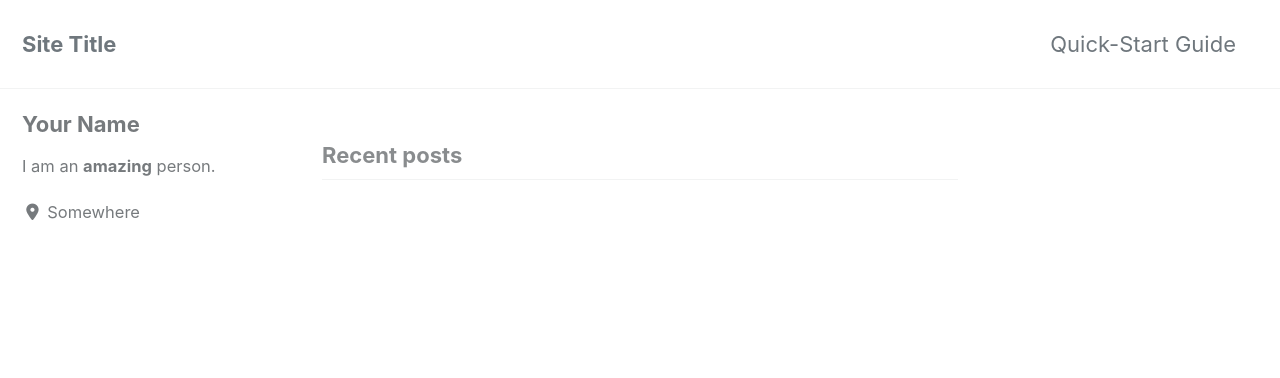
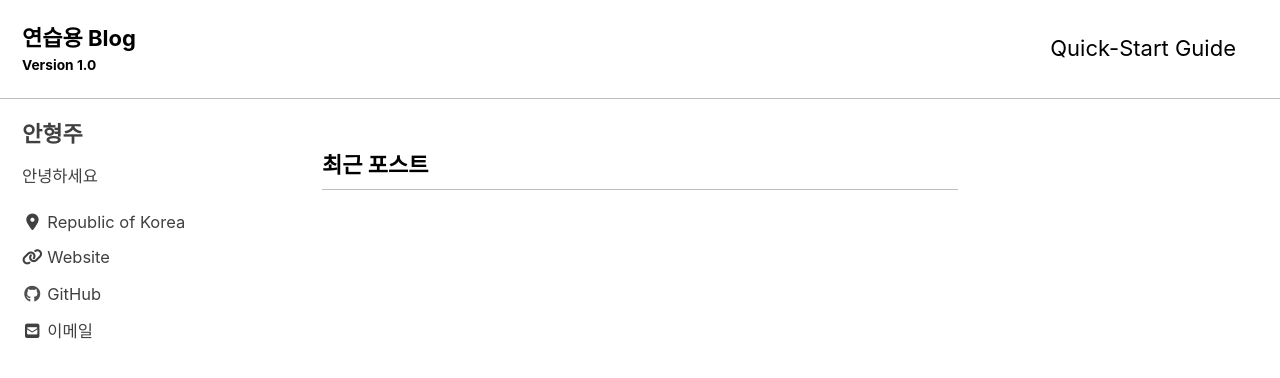
Before and after one commit to dks301/dks301.github.io, a Jekyll site: the page built from index.html, in a window 1280 px wide and 900 px high. Shown: the top 378 px of the window. Built offline with Jekyll 4.4.1, drawn with Linux system fonts in a browser that asks for light colours; cached includes are drawn as plain includes; nearby versions of some CDN libraries; the list of posts is cut into pages by our own code; some of the changed text lies outside the part shown.

Commit message:
_config.yml 기본 세팅

```diff
--- a/_config.yml
+++ b/_config.yml
@@ -12,21 +12,21 @@
 
 # theme                  : "minimal-mistakes-jekyll"
 # remote_theme           : "mmistakes/minimal-mistakes"
-minimal_mistakes_skin    : "default" # "air", "aqua", "contrast", "dark", "dirt", "neon", "mint", "plum", "sunrise"
+minimal_mistakes_skin    : "contrast" # 테마 색 설정 "air", "aqua", "contrast", "dark", "dirt", "neon", "mint", "plum", "sunrise"
 
 # Site Settings
-locale                   : "en-US"
+locale                   : "ko-KR"
 title                    : "Site Title"
 title_separator          : "-"
-subtitle                 : # site tagline that appears below site title in masthead
-name                     : "Your Name"
+subtitle                 : "Version 1.0"# site tagline that appears below site title in masthead
+name                     : "안형주"
 description              : "An amazing website."
-url                      : # the base hostname & protocol for your site e.g. "https://mmistakes.github.io"
-baseurl                  : # the subpath of your site, e.g. "/blog"
-repository               : # GitHub username/repo-name e.g. "mmistakes/minimal-mistakes"
+url                      : "https://dks301.github.io" # the base hostname & protocol for your site e.g.
+baseurl                  : "/blog"# the subpath of your site, e.g. "/blog"
+repository               : "dks301/dks301.github.io"# GitHub username/repo-name e.g.
 teaser                   : # path of fallback teaser image, e.g. "/assets/images/500x300.png"
 logo                     : # path of logo image to display in the masthead, e.g. "/assets/images/88x88.png"
-masthead_title           : # overrides the website title displayed in the masthead, use " " for no title
+masthead_title           : "연습용 Blog"# overrides the website title displayed in the masthead, use " " for no title
 # breadcrumbs            : false # true, false (default)
 words_per_minute         : 200
 comments:
@@ -107,43 +107,37 @@ analytics:
 
 # Site Author
 author:
-  name             : "Your Name"
-  avatar           : # path of avatar image, e.g. "/assets/images/bio-photo.jpg"
-  bio              : "I am an **amazing** person."
-  location         : "Somewhere"
-  email            :
+  name             : "안형주"
+  avatar           : #"/assets/images/profile/poto.jpg" # 프로필 이미지
+  bio              : "안녕하세요"
+  location         : "Republic of Korea"
+  email            : "a301dks@naver.com"
   links:
     - label: "Email"
       icon: "fas fa-fw fa-envelope-square"
-      # url: mailto:your.name@email.com
+      #url: mailto:a301dks@naver.com
     - label: "Website"
       icon: "fas fa-fw fa-link"
-      # url: "https://your-website.com"
-    - label: "Twitter"
-      icon: "fab fa-fw fa-twitter-square"
-      # url: "https://twitter.com/"
-    - label: "Facebook"
-      icon: "fab fa-fw fa-facebook-square"
-      # url: "https://facebook.com/"
+      url: "http://dks301.github.io/"
     - label: "GitHub"
       icon: "fab fa-fw fa-github"
-      # url: "https://github.com/"
-    - label: "Instagram"
-      icon: "fab fa-fw fa-instagram"
-      # url: "https://instagram.com/"
+      url: "https://github.com/dks301"
 
 # Site Footer
 footer:
   links:
+    - label: "Email"
+      icon: "fas fa-fw fa-envelope-square"
+      url: mailto:a301dks@naver.com
     - label: "Twitter"
       icon: "fab fa-fw fa-twitter-square"
       # url:
     - label: "Facebook"
       icon: "fab fa-fw fa-facebook-square"
-      # url:
+      #url: "https://www.facebook.com/seokjin.kim.16"
     - label: "GitHub"
       icon: "fab fa-fw fa-github"
-      # url:
+      url: "https://github.com/dks301"
     - label: "GitLab"
       icon: "fab fa-fw fa-gitlab"
       # url:
@@ -280,7 +274,7 @@ compress_html:
     envs: development
 
 
-# Defaults
+# Defaults Post들에 적용될 기본 설정들
 defaults:
   # _posts
   - scope:
@@ -290,6 +284,14 @@ defaults:
       layout: single
       author_profile: true
       read_time: true
-      comments: # true
+      comments: true
       share: true
       related: true
+
+  # _pages
+  - scope:
+      path: "_pages"
+      type: pages
+    values:
+      layout: single
+      author_profile: true
```
